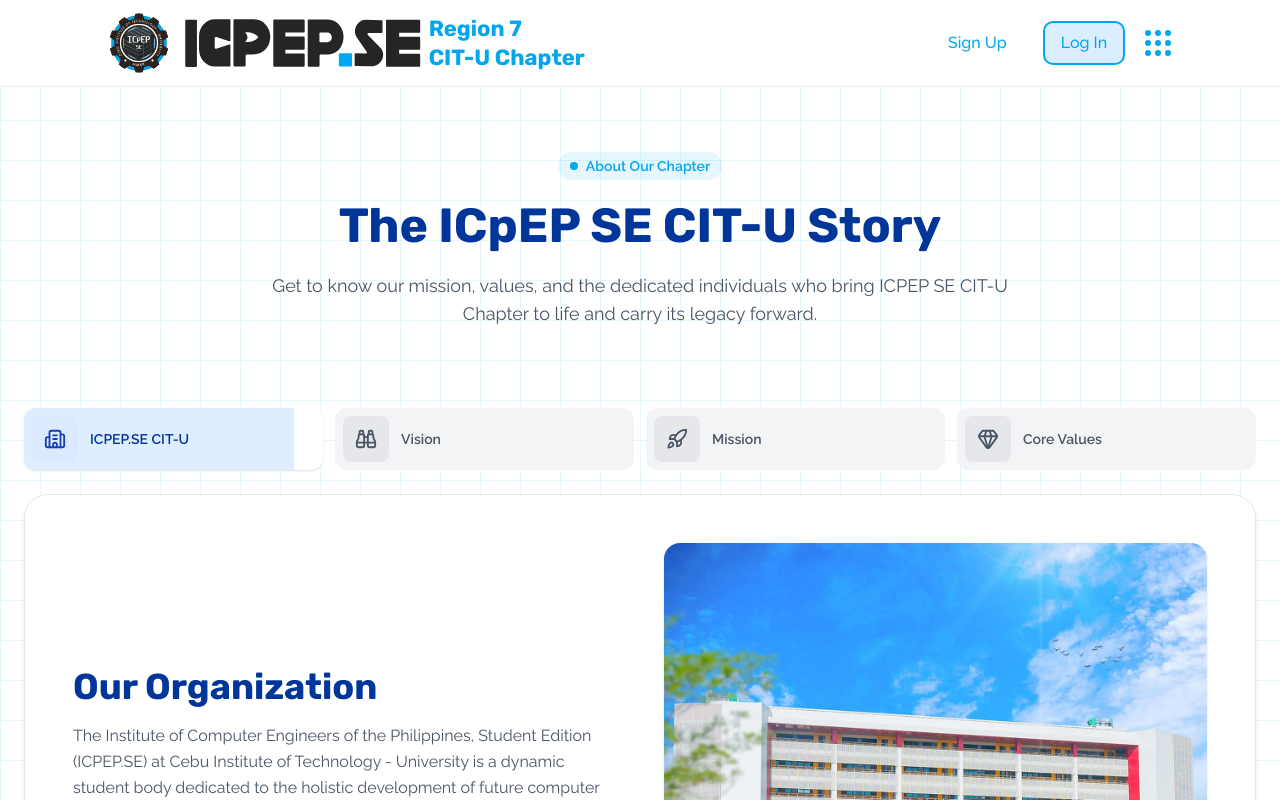
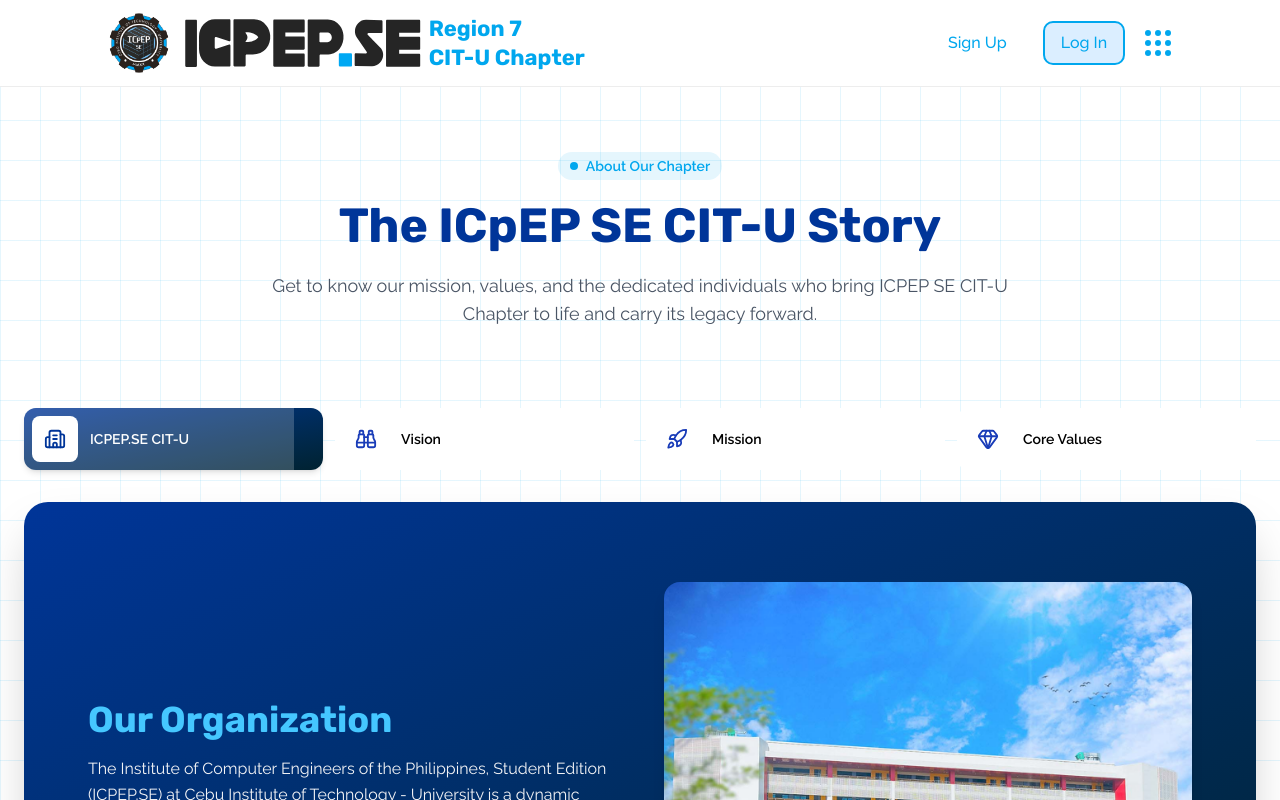
Before and after one commit to ShanRaboy11/icpep-se-citu, a Next.js app in the folder client/: page /about in a window 1280 px wide. Shown: the top 800 px of the page. Built offline with nearby package versions, Linux system fonts and the light colour scheme.

Commit message:
fix: info section huhu im running out of ideas - rexi

```diff
--- a/client/src/app/about/components/info.tsx
+++ b/client/src/app/about/components/info.tsx
@@ -4,8 +4,6 @@ import { useState, useEffect, FC } from "react";
 import Image from "next/image";
 import { Building2, Binoculars, Rocket, Gem } from "lucide-react";
 
-// --- UPDATED DATA ---
-// Palette is now all blue, and icons are new.
 const sections = [
   {
     id: "org",
@@ -15,9 +13,6 @@ const sections = [
     content:
       "The Institute of Computer Engineers of the Philippines, Student Edition (ICPEP.SE) at Cebu Institute of Technology - University is a dynamic student body dedicated to the holistic development of future computer engineers.",
     imageUrl: "/gle.png",
-    accentColor: "bg-blue-100",
-    progressColor: "bg-blue-200",
-    textColor: "text-blue-800",
   },
   {
     id: "vision",
@@ -27,9 +22,6 @@ const sections = [
     content:
       "To be the center of excellence in computer engineering, fostering innovators who lead technological advancement for a better society and are recognized for their technical prowess and ethical leadership.",
     imageUrl: "/gle.png",
-    accentColor: "bg-blue-100",
-    progressColor: "bg-blue-200",
-    textColor: "text-blue-800",
   },
   {
     id: "mission",
@@ -39,9 +31,6 @@ const sections = [
     content:
       "To provide holistic development for students through academic support, skills training, and community engagement, preparing them to be globally competent professionals who can solve complex problems.",
     imageUrl: "/gle.png",
-    accentColor: "bg-blue-100",
-    progressColor: "bg-blue-200",
-    textColor: "text-blue-800",
   },
   {
     id: "values",
@@ -51,13 +40,10 @@ const sections = [
     content:
       "We uphold Integrity, Passion, Excellence, Collaboration, and Service in all our endeavors. These values shape engineers with strong character, a drive for innovation, and a commitment to competence.",
     imageUrl: "/gle.png",
-    accentColor: "bg-blue-100",
-    progressColor: "bg-blue-200",
-    textColor: "text-blue-800",
   },
 ];
 
-const TAB_DURATION = 7000; // 7 seconds per tab
+const TAB_DURATION = 7000;
 
 const InfoSection: FC = () => {
   const [activeIndex, setActiveIndex] = useState(0);
@@ -72,80 +58,79 @@ const InfoSection: FC = () => {
   const activeSection = sections[activeIndex];
 
   return (
-    // Use a fragment to return two separate sibling elements
     <>
-      {/* 1. Tab Navigation Bar */}
+      {/* Tabs */}
       <div className="flex flex-col sm:flex-row gap-3 mb-6">
-        {sections.map((section, index) => (
+        {sections.map((section, index) => {
+          const isActive = activeIndex === index;
+          return (
             <button
               key={section.id}
               onClick={() => setActiveIndex(index)}
               className={`w-full relative overflow-hidden flex items-center gap-3 p-2 rounded-xl text-left transition-all duration-300
                 ${
-                activeIndex === index
-                  ? "bg-white shadow-sm"
-                  : "bg-gray-100 hover:bg-gray-200/60"
+                  isActive
+                    ? "bg-gradient-to-br from-primary3 to-secondary1 shadow-md text-white"
+                    : "bg-white hover:bg-gray-100 text-black"
                 }`}
             >
-            {/* PROGRESS BAR - Fills the entire tab */}
-            {activeIndex === index && (
+              {/* Progress animation */}
+              {isActive && (
                 <div
-                key={activeIndex} // Restarts the animation
-                className={`absolute left-0 top-0 bottom-0 h-full ${section.progressColor} opacity-50 animate-progress`}
+                  key={activeIndex}
+                  className="absolute left-0 top-0 bottom-0 h-full bg-white/20 animate-progress"
                   style={{ animationDuration: `${TAB_DURATION}ms` }}
                 />
               )}
 
-            {/* Icon with rounded square background */}
-            <div
-              className={`relative z-10 flex-shrink-0 p-3 rounded-lg ${
-                activeIndex === index ? section.accentColor : "bg-gray-200"
-              }`}
-            >
+              {/* Icon — plain white square */}
+              <div className="relative z-10 flex-shrink-0 p-3 rounded-lg bg-white">
                 <span
-                className={`${
-                  activeIndex === index ? section.textColor : "text-gray-600"
-                }`}
+                  className={`${isActive ? "text-primary3" : "text-blue-800"}`}
                 >
                   {section.icon}
                 </span>
               </div>
 
-            {/* Text */}
+              {/* Label */}
               <span
                 className={`relative z-10 font-raleway text-sm font-semibold ${
-                activeIndex === index ? "text-primary3" : "text-gray-600"
+                  isActive ? "text-white" : "text-black"
                 }`}
               >
                 {section.tabLabel}
               </span>
             </button>
-        ))}
+          );
+        })}
       </div>
 
-      {/* 2. Main Content Card */}
+      {/* Main content card */}
       <section
-        key={activeIndex} // Re-trigger the fade-in animation
-        className="bg-white border border-gray-200 rounded-3xl p-8 lg:p-12 shadow-md animate-fade-in"
+        key={activeIndex}
+        className={`rounded-3xl mt-8 bg-gradient-to-br from-primary3 to-secondary1
+          px-10 sm:px-16 py-16 sm:py-20 shadow-2xl
+          transition-transform duration-300 ease-out
+          transform-style-preserve-3d text-white animate-fade-in`}
       >
         <div className="grid md:grid-cols-2 gap-8 md:gap-12 items-center">
-          {/* Text Content */}
+          {/* Text side */}
           <div className="text-left">
-            <h3 className="font-rubik text-3xl sm:text-4xl font-bold text-primary3 mb-4">
+            <h3 className="font-rubik text-3xl sm:text-4xl font-bold mb-4 text-secondary2">
               {activeSection.title}
             </h3>
-            <p className="font-raleway text-gray-600 leading-relaxed">
+            <p className="font-raleway leading-relaxed text-gray-100">
               {activeSection.content}
             </p>
           </div>
 
-          {/* Image Content */}
-          <div className="w-full aspect-[4/3] relative rounded-2xl overflow-hidden shadow-sm">
+          {/* Image side with hover animation */}
+          <div className="w-full aspect-[4/3] relative rounded-2xl overflow-hidden shadow-lg group">
             <Image
               src={activeSection.imageUrl}
               alt={activeSection.title}
               layout="fill"
-              className="object-cover"
+              className="object-cover transition-transform duration-500 ease-out group-hover:scale-105"
             />
           </div>
         </div>
```
Lines whose indentation alone changed are shown as unchanged.
